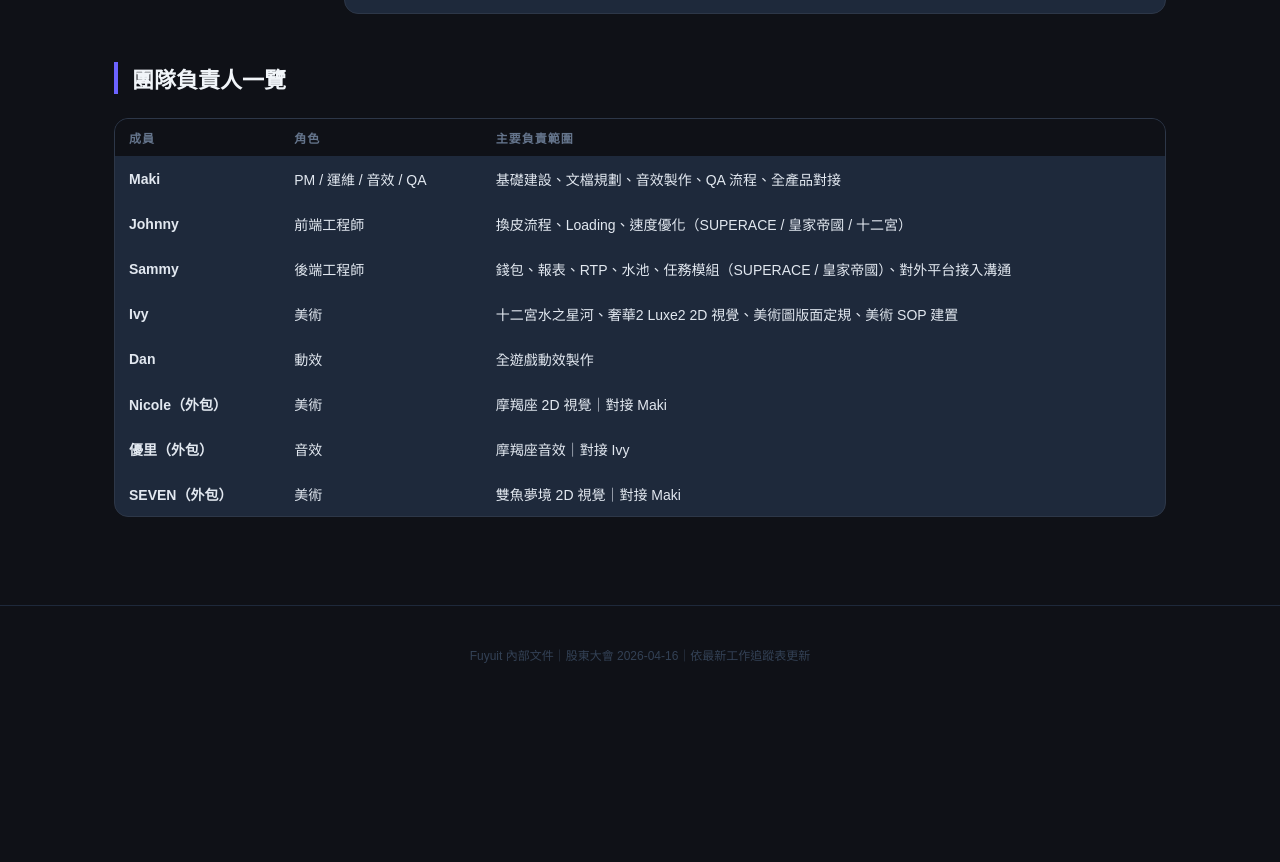
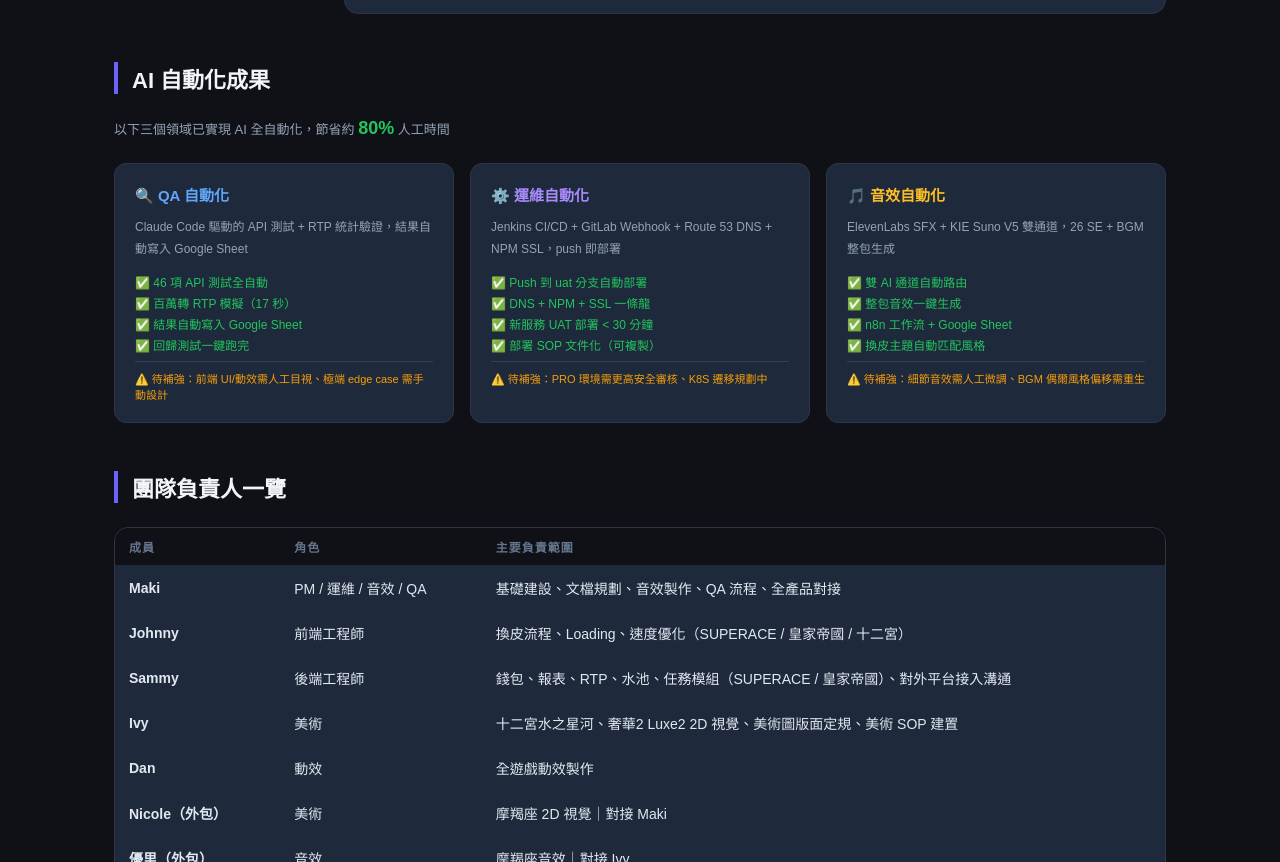
Before and after one commit to silmoontravis/slides, a plain HTML site: page index.html in a window 1280 px wide. Shown: the part 3087-3949 px from the top of the page. Before the commit the page ends 3790 px from the top, so only its background shows below. Drawn offline with Linux system fonts and the light colour scheme.

Commit message:
add: AI automation achievements section (QA/DevOps/SFX)

```diff
--- a/index.html
+++ b/index.html
@@ -903,6 +903,68 @@
 
   </div><!-- /tab-wrap -->
 
+  <!-- AI AUTOMATION -->
+  <div class="section">
+    <div class="section-title">AI 自動化成果</div>
+    <div style="font-size:13px;color:#94a3b8;margin-bottom:24px">
+      以下三個領域已實現 AI 全自動化，節省約 <span style="color:#22c55e;font-weight:700;font-size:18px">80%</span> 人工時間
+    </div>
+    <div style="display:grid;grid-template-columns:repeat(3,1fr);gap:16px">
+
+      <!-- QA -->
+      <div style="background:#1e293b;border:1px solid #2d3748;border-radius:12px;padding:20px">
+        <div style="font-size:15px;font-weight:700;color:#60a5fa;margin-bottom:12px">🔍 QA 自動化</div>
+        <div style="font-size:12px;color:#94a3b8;line-height:1.8;margin-bottom:12px">
+          Claude Code 驅動的 API 測試 + RTP 統計驗證，結果自動寫入 Google Sheet
+        </div>
+        <div style="font-size:12px;margin-bottom:8px">
+          <div style="color:#22c55e;margin-bottom:4px">✅ 46 項 API 測試全自動</div>
+          <div style="color:#22c55e;margin-bottom:4px">✅ 百萬轉 RTP 模擬（17 秒）</div>
+          <div style="color:#22c55e;margin-bottom:4px">✅ 結果自動寫入 Google Sheet</div>
+          <div style="color:#22c55e;margin-bottom:4px">✅ 回歸測試一鍵跑完</div>
+        </div>
+        <div style="font-size:11px;color:#f59e0b;border-top:1px solid #334155;padding-top:8px">
+          ⚠️ 待補強：前端 UI/動效需人工目視、極端 edge case 需手動設計
+        </div>
+      </div>
+
+      <!-- DevOps -->
+      <div style="background:#1e293b;border:1px solid #2d3748;border-radius:12px;padding:20px">
+        <div style="font-size:15px;font-weight:700;color:#a78bfa;margin-bottom:12px">⚙️ 運維自動化</div>
+        <div style="font-size:12px;color:#94a3b8;line-height:1.8;margin-bottom:12px">
+          Jenkins CI/CD + GitLab Webhook + Route 53 DNS + NPM SSL，push 即部署
+        </div>
+        <div style="font-size:12px;margin-bottom:8px">
+          <div style="color:#22c55e;margin-bottom:4px">✅ Push 到 uat 分支自動部署</div>
+          <div style="color:#22c55e;margin-bottom:4px">✅ DNS + NPM + SSL 一條龍</div>
+          <div style="color:#22c55e;margin-bottom:4px">✅ 新服務 UAT 部署 &lt; 30 分鐘</div>
+          <div style="color:#22c55e;margin-bottom:4px">✅ 部署 SOP 文件化（可複製）</div>
+        </div>
+        <div style="font-size:11px;color:#f59e0b;border-top:1px solid #334155;padding-top:8px">
+          ⚠️ 待補強：PRO 環境需更高安全審核、K8S 遷移規劃中
+        </div>
+      </div>
+
+      <!-- SFX -->
+      <div style="background:#1e293b;border:1px solid #2d3748;border-radius:12px;padding:20px">
+        <div style="font-size:15px;font-weight:700;color:#fbbf24;margin-bottom:12px">🎵 音效自動化</div>
+        <div style="font-size:12px;color:#94a3b8;line-height:1.8;margin-bottom:12px">
+          ElevenLabs SFX + KIE Suno V5 雙通道，26 SE + BGM 整包生成
+        </div>
+        <div style="font-size:12px;margin-bottom:8px">
+          <div style="color:#22c55e;margin-bottom:4px">✅ 雙 AI 通道自動路由</div>
+          <div style="color:#22c55e;margin-bottom:4px">✅ 整包音效一鍵生成</div>
+          <div style="color:#22c55e;margin-bottom:4px">✅ n8n 工作流 + Google Sheet</div>
+          <div style="color:#22c55e;margin-bottom:4px">✅ 換皮主題自動匹配風格</div>
+        </div>
+        <div style="font-size:11px;color:#f59e0b;border-top:1px solid #334155;padding-top:8px">
+          ⚠️ 待補強：細節音效需人工微調、BGM 偶爾風格偏移需重生
+        </div>
+      </div>
+
+    </div>
+  </div>
+
   <!-- TEAM -->
   <div class="section">
     <div class="section-title">團隊負責人一覽</div>
```
